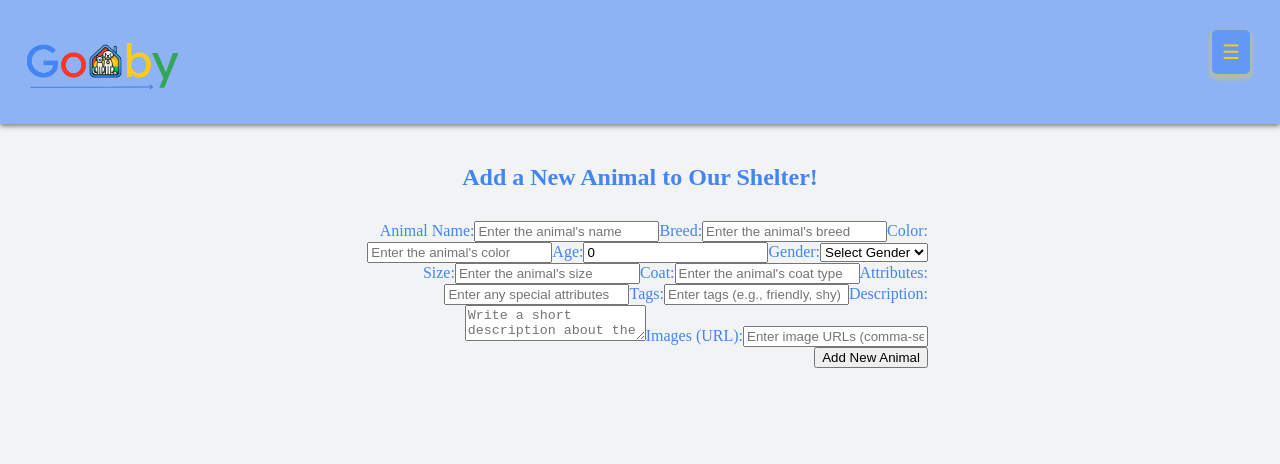
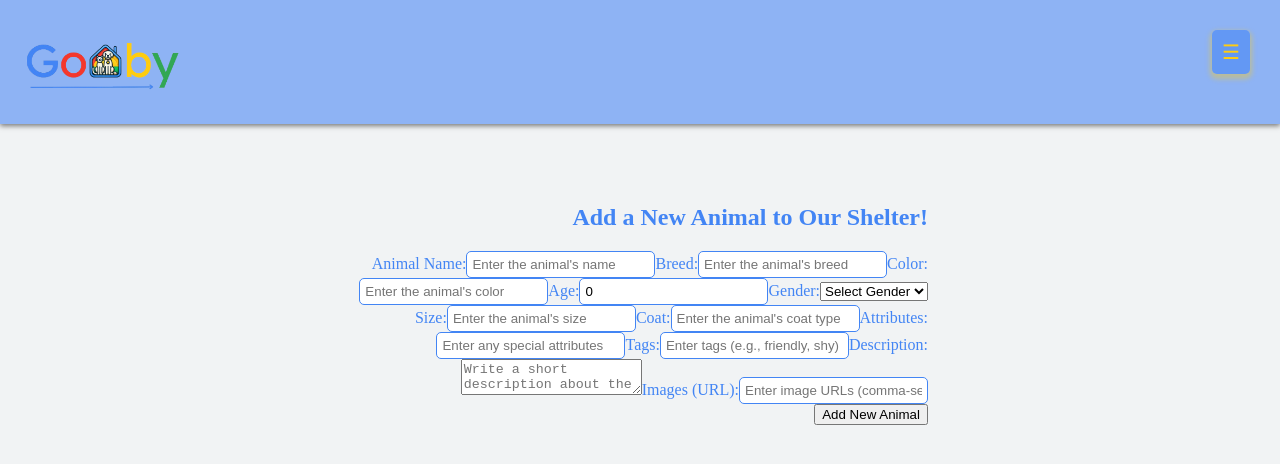
Before and after one commit to MariiaTararaeva/local-shelter-frontend, a React (Vite) app: page /pet/new in a window 1280 px wide. Shown: the top 464 px of the page. Built offline with nearby package versions, Linux system fonts and the light colour scheme.

Commit message:
fixed paired css issue

```diff
--- a/src/App.css
+++ b/src/App.css
@@ -156,15 +156,14 @@
    display: inline-block;
 }
 
-.imgContainer img {
+.imgContainer img{
 display: block;
     width: 100%;
     height: auto;
 }
 
 .title {
-  color: ;
-  position: absolute;
+  coior: absolute;
   top: 50%;
   left: 50%;
   }
@@ -194,13 +193,20 @@
 }
 
 .form {
+  disfl
   display: flex;
   flex-direction: column;
-  align-items: center;
+  align-items: center; /* Align input fields and labels to the right */
   gap: 10px;
   color: #4385f4;
-  justify-content: flex-start;
-  text-align: right;
-  max-width: 45%;
-  margin: 20px auto;
+  justify-content: flex-start; /* Keep it closer to the top */
+  text-align: right; /* Align labels to the right */
+  max-width: 45%; /* Limit the form's width for better appearance */
+  margin: 80px auto; /* Center horizontally with margin from the top */
 }
+
+.form input {
+  padding: 5px;
+  border-radius: 5px;
+  border: 1px solid #4385f4;
+}
```
Lines whose indentation alone changed are shown as unchanged.
